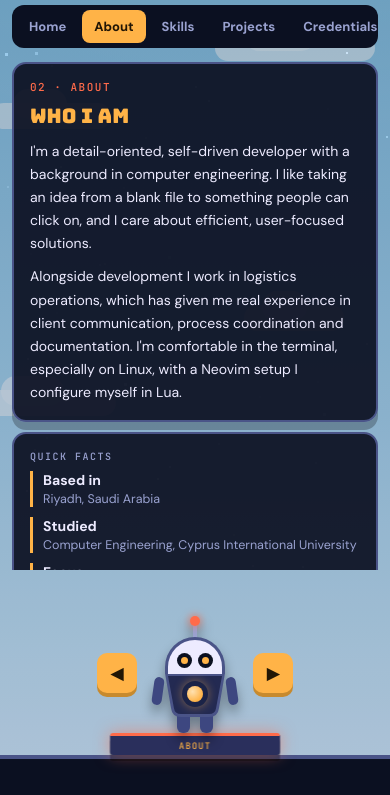
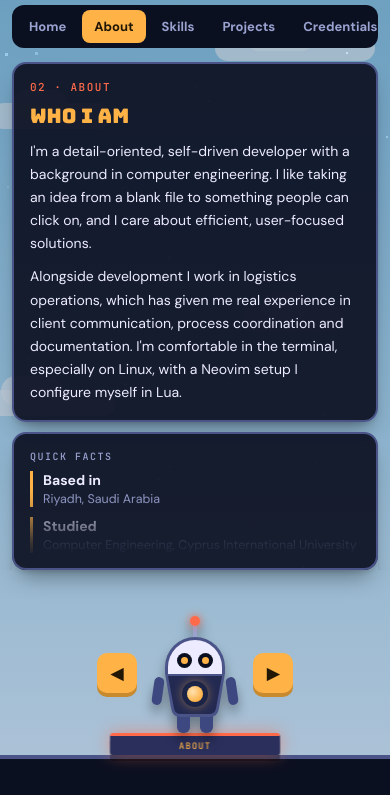
Before and after one commit to Mohanad2439/robo-portfolio, a plain HTML site: page index.html in a window 390 px wide. Both pictures are taken after a click on the button "Jump to the next stop". Shown: the part 49-844 px from the top of the page. Drawn offline with Linux system fonts and the light colour scheme.

Commit message:
softer text fade on phone to scroll

```diff
--- a/index.html
+++ b/index.html
@@ -45,6 +45,7 @@
       <section class="panel" id="panel-left" aria-live="polite"></section>
       <section class="panel" id="panel-right"></section>
     </div>
+    <div id="cut-edge" aria-hidden="true"></div>
   </main>
 </div>
 
@@ -328,8 +329,80 @@
     panelL.appendChild(body);
     (f.right || []).forEach(b=>panelR.appendChild(renderBlock(b)));
     if(n > 1) panelR.appendChild(renderBlock(whereNextBlock()));
+    [panelL, panelR].forEach(p => {             // wrap the content so only the text fades
+      const inner = el('div','panel-inner');
+      inner.append(...p.childNodes);
+      p.appendChild(inner);
+    });
     panelL.scrollTop = 0; $('panels').scrollTop = 0;
+    updateFades();
   }
+
+  // smooth the edge where a box's text is cut off, so it's clear there's more to scroll
+  const scrollers = [ $('panels'), panelL, panelR ];
+  const cutEdge = $('cut-edge');
+  const FADE = 80;   // px of text that fades out above the cut
+
+  // an eased (cosine) fade, so the text dissolves gradually instead of in a band
+  function fadeMask(cutY){
+    const stops = ['#000 0px', `#000 ${Math.max(0, cutY - FADE)}px`];
+    for(let k = 1; k <= 12; k++){
+      const t = k / 12, a = (1 + Math.cos(Math.PI * t)) / 2;
+      stops.push(`rgba(0,0,0,${a.toFixed(3)}) ${Math.round(cutY - FADE + FADE * t)}px`);
+    }
+    stops.push(`transparent ${Math.round(cutY)}px`);
+    return `linear-gradient(to bottom, ${stops.join(', ')})`;
+  }
+  function setMask(inner, mask){
+    inner.style.webkitMaskImage = mask;
+    inner.style.maskImage = mask;
+  }
+  function hideCutEdge(){ cutEdge.classList.remove('on'); $('panels').style.clipPath = ''; }
+
+  // cut the box's two bottom corners round at the column's edge, keeping the
+  // gutters (and the boxes' soft side shadows) visible
+  function roundedCutClip(W, H, L, R, r){
+    const pts = [[0,0],[W,0],[W,H],[R,H],[R,H-r]];
+    for(let k = 1; k <= 8; k++){ const a = Math.PI/2 * k/8; pts.push([R - r + r*Math.cos(a), H - r + r*Math.sin(a)]); }
+    pts.push([L + r, H]);
+    for(let k = 1; k <= 8; k++){ const a = Math.PI/2 + Math.PI/2 * k/8; pts.push([L + r + r*Math.cos(a), H - r + r*Math.sin(a)]); }
+    pts.push([L,H],[0,H]);
+    return 'polygon(' + pts.map(([x,y]) => `${x.toFixed(1)}px ${y.toFixed(1)}px`).join(', ') + ')';
+  }
+
+  function updateFades(){
+    const col = $('panels');
+    const cr = col.getBoundingClientRect(), sr = $('stage').getBoundingClientRect();
+    const colScrolls = col.scrollHeight - col.scrollTop - col.clientHeight > 4;
+    let cutBox = null;
+
+    [panelL, panelR].forEach(p => {
+      const inner = p.querySelector('.panel-inner');
+      if(!inner) return;
+      const pr = p.getBoundingClientRect(), ir = inner.getBoundingClientRect();
+      // where this box's visible area ends: its own bottom (desktop, box scrolls
+      // itself) or the bottom of the scrolling column (phones)
+      let line = Infinity;
+      if(p.scrollHeight - p.scrollTop - p.clientHeight > 4) line = pr.bottom - 2;
+      if(colScrolls && pr.top < cr.bottom - 12 && pr.bottom > cr.bottom + 1){ line = Math.min(line, cr.bottom); cutBox = p; }
+      if(line < ir.bottom) setMask(inner, fadeMask(line - 6 - ir.top));
+      else setMask(inner, '');
+    });
+
+    if(!cutBox){ hideCutEdge(); return; }
+    const r = cutBox.getBoundingClientRect();
+    col.style.clipPath = roundedCutClip(cr.width, cr.height, r.left - cr.left, r.right - cr.left, 14);
+    cutEdge.style.left   = (r.left - sr.left) + 'px';
+    cutEdge.style.width  = r.width + 'px';
+    cutEdge.style.bottom = (sr.bottom - cr.bottom) + 'px';
+    cutEdge.style.height = Math.min(16, cr.bottom - r.top) + 'px';
+    cutEdge.style.setProperty('--rise', Math.max(0, Math.min(80, cr.bottom - r.top - 16)) + 'px');
+    cutEdge.classList.add('on');
+  }
+  scrollers.forEach(n => n.addEventListener('scroll', updateFades, { passive:true }));
+  [panelL, panelR].forEach(n => n.addEventListener('transitionend', updateFades));
+  window.addEventListener('resize', updateFades);
+  if(document.fonts && document.fonts.ready) document.fonts.ready.then(updateFades);
 
   // ---------- state → screen ----------
   function paint(){
@@ -396,6 +469,7 @@
     robot.classList.remove('jump'); void robot.offsetWidth; robot.classList.add('jump');
     burstDust();
     panelL.classList.remove('show'); panelR.classList.remove('show');
+    hideCutEdge();
     paint();
 
     setTimeout(()=>{
--- a/style.css
+++ b/style.css
@@ -555,6 +555,38 @@ nav button.active {
   transition: opacity .25s ease, transform .25s ease;
 }
 
+/* Where a box's text is cut off for scrolling, the text fades out smoothly
+   (the script masks .panel-inner with an eased gradient at the cut line).
+   On phones the whole column scrolls, so the box itself is cut too: the script
+   rounds its corners there, and this piece adds the bottom border and shadow. */
+#cut-edge {
+  display: none;
+  position: absolute;
+  z-index: 4;
+  pointer-events: none;
+  border: 2px solid var(--edge);
+  border-top: none;
+  border-radius: 0 0 14px 14px;
+}
+
+/* the box's shadow below the cut. The shape reaches up the box's sides (--rise,
+   set by the script) so the shadow has a real box's shape, but only the part
+   below the cut (and the rounded corners) is shown: above it, the box's own
+   shadow is already there */
+#cut-edge::after {
+  content: '';
+  position: absolute;
+  inset: calc(-1 * var(--rise, 80px)) -2px -2px -2px;
+  border-radius: 0 0 14px 14px;
+  box-shadow: 0 14px 22px -8px rgba(0,0,0,.38), 0 3px 6px -2px rgba(0,0,0,.18);
+  clip-path: polygon(-60px 100%, 0 100%, 0 calc(100% - 14px), 100% calc(100% - 14px), 100% 100%,
+                     calc(100% + 60px) 100%, calc(100% + 60px) calc(100% + 70px), -60px calc(100% + 70px));
+}
+
+#cut-edge.on {
+  display: block;
+}
+
 .panel.show {
   opacity: 1;
   transform: none;
@@ -727,6 +759,7 @@ nav button.active {
     overflow: visible;
     padding: 16px;
     flex: none;
+    box-shadow: 0 14px 22px -8px rgba(0,0,0,.38), 0 3px 6px -2px rgba(0,0,0,.18);
   }
   .title {
     font-size: 20px;
```
